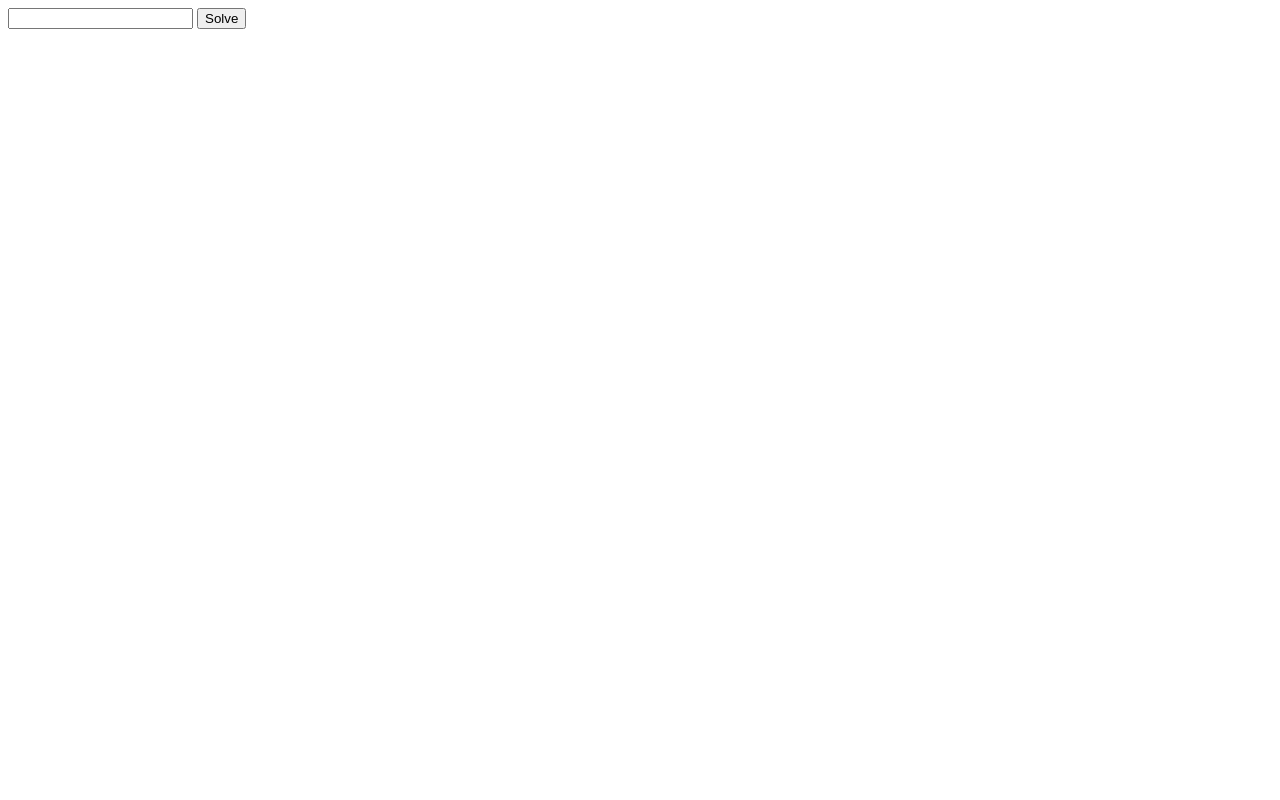
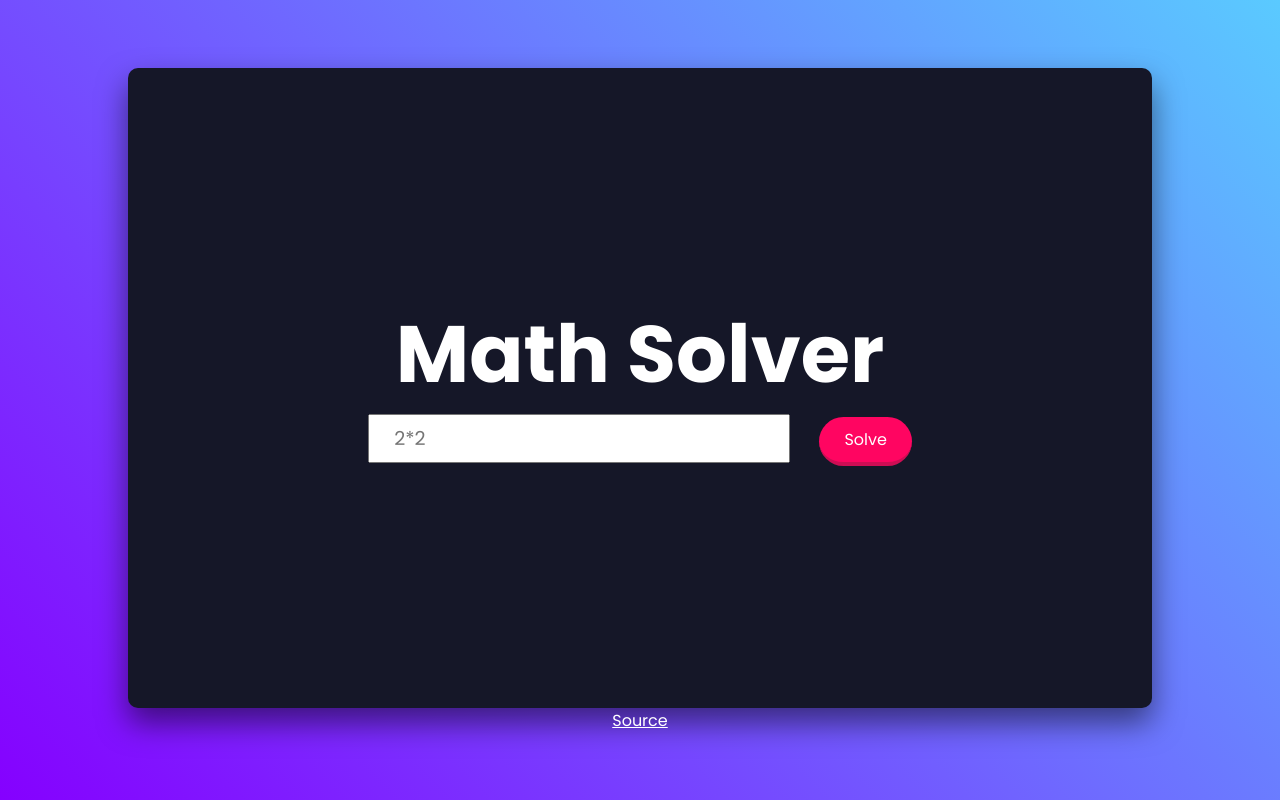
Before and after one commit to Cooldogyum/math-solver, a website: page index.html in a window 1280 px wide. Drawn offline with Linux system fonts and the light colour scheme.

Commit message:
Added styles

```diff
--- a/index.html
+++ b/index.html
@@ -3,18 +3,22 @@
 
 <head>
     <meta charset="UTF-8">
-    <meta http-equiv="X-UA-Compatible" content="IE=edge">
     <meta name="viewport" content="width=device-width, initial-scale=1.0">
-    <script src="script.js" defer></script>
     <title>Math Solver</title>
+    <link rel="stylesheet" type="text/css" href="styles.css">
+    <script defer src="script.js"></script>
 </head>
 
 <body>
-    <form id="equation-form">
-        <input id="equation">
-        <button type="submit">Solve</button>
-    </form>
-    <div id="results"></div>
+    <div id="container">
+        <h2>Math Solver</h2>
+        <form id="equation-form">
+            <input id="equation" placeholder="2*2">
+            <button type="submit">Solve</button>
+        </form>
+        <div id="results"></div>
+    </div>
+    <a href="#">Source</a>
 </body>
 
 </html>
--- /dev/null
+++ b/styles.css
@@ -0,0 +1,70 @@
+@import url('https://fonts.googleapis.com/css?family=Poppins:100,200,300,400,500,600,700,800,900');
+
+*,
+*::before,
+*::after {
+    margin: 0;
+    padding: 0;
+    box-sizing: border-box;
+    font-family: 'Poppins', sans-serif;
+    user-select: none;
+    -webkit-user-drag: none;
+}
+
+body {
+    background: linear-gradient(45deg, #8500ff, #5acaff);
+    height: 100vh;
+    display: flex;
+    justify-content: center;
+    align-items: center;
+    flex-direction: column;
+}
+
+#container {
+    color: white;
+    height: 80%;
+    width: 80%;
+    border-radius: 10px;
+    display: flex;
+    flex-direction: column;
+    justify-content: center;
+    align-items: center;
+    background: hsl(234, 32%, 12%);
+    box-shadow: 0 15px 30px hsla(0, 0%, 0%, 0.5);
+}
+
+h2 {
+    font-size: 10vmin;
+}
+
+#equation {
+    font-size: 1.2rem;
+    padding: calc(0.4 * 1em) calc(1.25 * 1em);
+}
+
+button {
+    padding: calc(0.5 * 1.25em) calc(1.25 * 1.25em);
+    /* padding: 10px 25px; */
+    background: hsl(338, 100%, 51%);
+    color: hsl(0, 0%, 100%);
+    margin-top: calc(0.5 * 1.25em);
+    border: unset;
+    border-radius: 25px;
+    border-bottom: 4px solid hsl(338, 88%, 43%);
+    margin: 0;
+    margin-left: calc(1.25 * 1.25em);
+    font-size: 1rem;
+}
+
+button:active {
+    border-bottom: none;
+}
+
+#results {
+    padding-top: calc(0.5 * 1.25em);
+    font-size: 1.5rem;
+}
+
+a {
+    color: white;
+}
```
